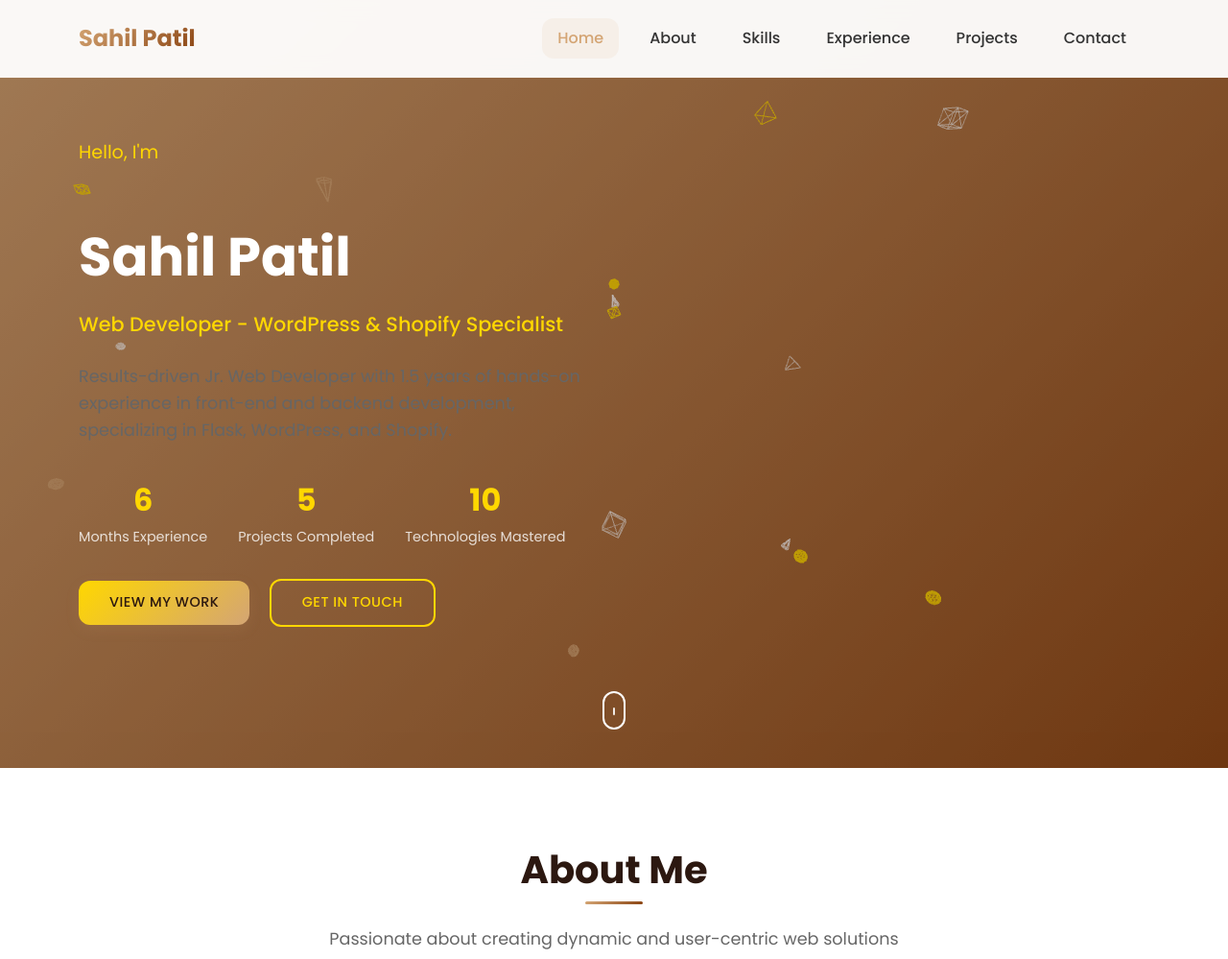
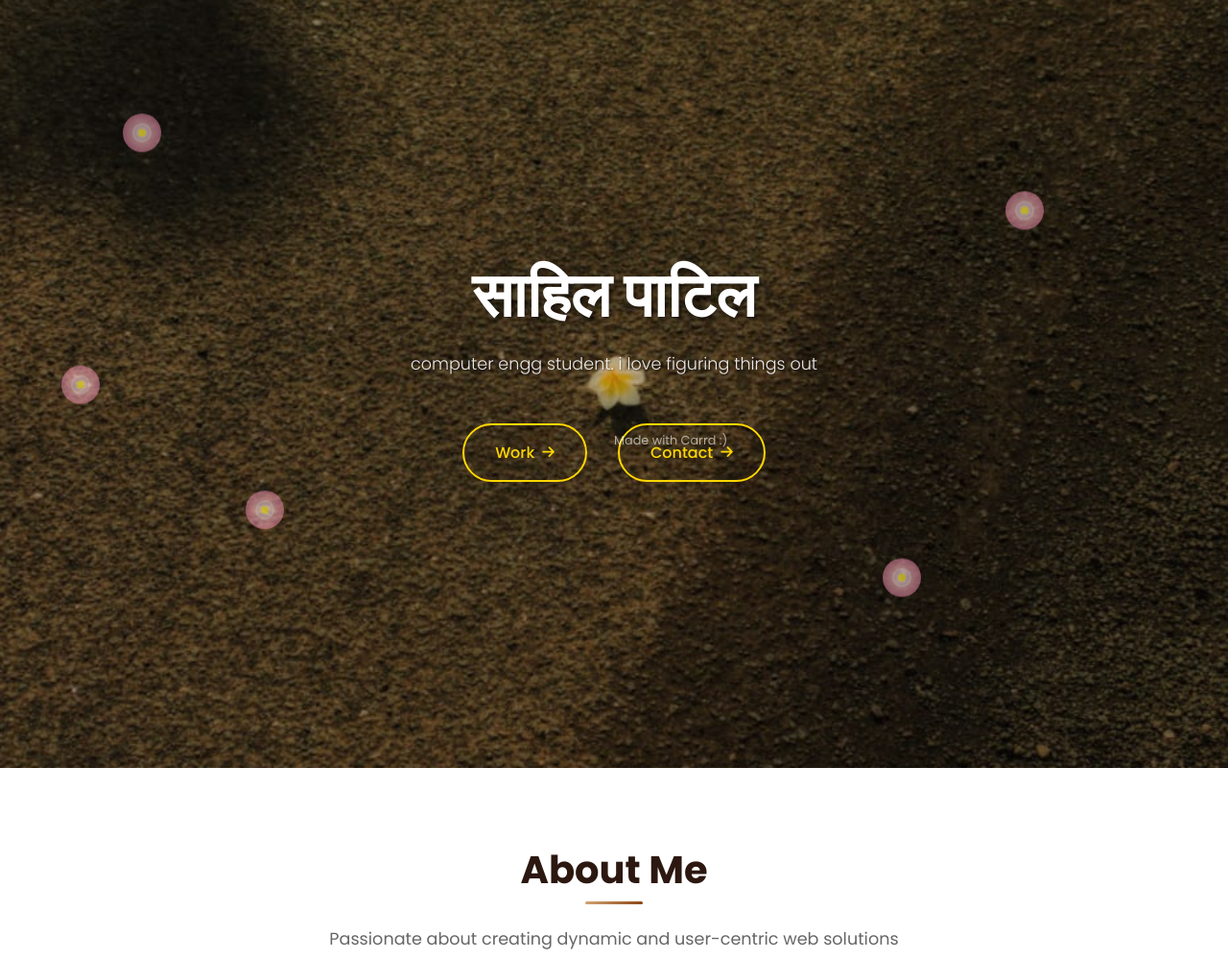
Before and after one commit to sgt-sahil1967/sahil-patil-portfolio, a Flask app: page / in a window 1280 px wide. Shown: the top 999 px of the page at 96% size. Run offline with Flask 3, Linux system fonts and the light colour scheme.

Commit message:
Revamp the home page with a background image and floating flower elements
Implement hero section redesign with a background image, CSS animations and flower elements, while removing Three.js.

Replit-Commit-Author: Agent
Replit-Commit-Session-Id: 37ebbf1f-269d-4c28-942e-91a27b899f1b
Replit-Commit-Screenshot-Url: https://storage.googleapis.com/screenshot-production-us-central1/e7db2fed-e762-4b7b-ac44-ed10c55df353/37ebbf1f-269d-4c28-942e-91a27b899f1b/AABeiMZ

```diff
--- a/static/css/style.css
+++ b/static/css/style.css
@@ -100,11 +100,19 @@ a {
     border-bottom: 1px solid rgba(212, 165, 116, 0.1);
     padding: 1rem 0;
     transition: var(--transition);
+    transform: translateY(0);
+}
+
+.navbar.navbar-hidden {
+    transform: translateY(-100%);
+    opacity: 0;
 }
 
 .navbar.scrolled {
     background: rgba(255, 255, 255, 0.98);
     box-shadow: var(--shadow-light);
+    transform: translateY(0);
+    opacity: 1;
 }
 
 .navbar-brand {
@@ -155,120 +163,184 @@ a {
     min-height: 100vh;
     display: flex;
     align-items: center;
-    background: var(--gradient-primary);
     overflow: hidden;
 }
 
-#three-canvas {
+.hero-background {
     position: absolute;
     top: 0;
     left: 0;
     width: 100%;
     height: 100%;
+    background-image: url('../images/hero-bg.jpg');
+    background-size: cover;
+    background-position: center;
+    background-repeat: no-repeat;
     z-index: 1;
 }
 
-.hero-overlay {
+.hero-background::after {
+    content: '';
     position: absolute;
     top: 0;
     left: 0;
     width: 100%;
     height: 100%;
-    background: rgba(44, 24, 16, 0.3);
+    background: rgba(0, 0, 0, 0.2);
     z-index: 2;
+}
+
+.apple-flowers-container {
+    position: absolute;
+    top: 0;
+    left: 0;
+    width: 100%;
+    height: 100%;
+    z-index: 3;
+    pointer-events: none;
+}
+
+.apple-flower {
+    position: absolute;
+    width: 40px;
+    height: 40px;
+    background: radial-gradient(circle, rgba(255, 255, 255, 0.9) 0%, rgba(255, 182, 193, 0.8) 40%, rgba(255, 105, 180, 0.6) 100%);
+    border-radius: 50%;
+    opacity: 0.7;
+    animation: float 6s ease-in-out infinite;
+}
+
+.apple-flower::before {
+    content: '';
+    position: absolute;
+    top: 50%;
+    left: 50%;
+    transform: translate(-50%, -50%);
+    width: 8px;
+    height: 8px;
+    background: #ffeb3b;
+    border-radius: 50%;
+}
+
+.apple-flower::after {
+    content: '';
+    position: absolute;
+    top: 50%;
+    left: 50%;
+    transform: translate(-50%, -50%);
+    width: 20px;
+    height: 20px;
+    border: 2px solid rgba(255, 255, 255, 0.3);
+    border-radius: 50%;
+}
+
+.flower-1 {
+    top: 15%;
+    left: 10%;
+    animation-delay: 0s;
+}
+
+.flower-2 {
+    top: 25%;
+    right: 15%;
+    animation-delay: 1s;
+}
+
+.flower-3 {
+    bottom: 30%;
+    left: 20%;
+    animation-delay: 2s;
+}
+
+.flower-4 {
+    bottom: 20%;
+    right: 25%;
+    animation-delay: 3s;
+}
+
+.flower-5 {
+    top: 50%;
+    left: 5%;
+    animation-delay: 4s;
 }
 
 .hero-content {
     position: relative;
-    z-index: 3;
+    z-index: 4;
     color: var(--white);
-}
-
-.hero-title .text-accent {
-    font-size: 1.2rem;
-    font-weight: 400;
-    color: var(--accent-color);
-    display: block;
-    margin-bottom: 0.5rem;
-    animation: fadeInUp 1s ease 0.2s both;
-}
-
-.main-title {
-    font-size: 3.5rem;
-    font-weight: 700;
-    margin-bottom: 1rem;
-    animation: fadeInUp 1s ease 0.4s both;
-}
-
-.hero-subtitle {
-    font-size: 1.3rem;
-    font-weight: 500;
-    margin-bottom: 1.5rem;
-    color: var(--accent-color);
-    animation: fadeInUp 1s ease 0.6s both;
-}
-
-.hero-description {
-    font-size: 1.1rem;
-    margin-bottom: 2rem;
-    max-width: 600px;
-    animation: fadeInUp 1s ease 0.8s both;
-}
-
-.hero-stats {
-    display: flex;
-    gap: 2rem;
-    margin-bottom: 2rem;
-    animation: fadeInUp 1s ease 1s both;
-}
-
-.stat-item {
     text-align: center;
 }
 
-.stat-number {
-    display: block;
-    font-size: 2rem;
+.hero-name {
+    font-size: 4rem;
     font-weight: 700;
-    color: var(--accent-color);
+    color: var(--white);
+    margin-bottom: 1rem;
+    text-shadow: 2px 2px 4px rgba(0, 0, 0, 0.5);
+    animation: fadeInUp 1s ease 0.5s both;
 }
 
-.stat-label {
-    font-size: 0.9rem;
-    color: rgba(255, 255, 255, 0.8);
+.hero-tagline {
+    font-size: 1.1rem;
+    color: rgba(255, 255, 255, 0.9);
+    margin-bottom: 3rem;
+    font-weight: 300;
+    text-shadow: 1px 1px 2px rgba(0, 0, 0, 0.5);
+    animation: fadeInUp 1s ease 0.7s both;
 }
 
 .hero-buttons {
-    animation: fadeInUp 1s ease 1.2s both;
+    display: flex;
+    justify-content: center;
+    gap: 2rem;
+    margin-bottom: 2rem;
+    animation: fadeInUp 1s ease 0.9s both;
 }
 
-.scroll-indicator {
+.btn-custom {
+    display: inline-flex;
+    align-items: center;
+    gap: 0.5rem;
+    padding: 1rem 2rem;
+    border: 2px solid var(--accent-color);
+    border-radius: 50px;
+    color: var(--accent-color);
+    font-weight: 500;
+    font-size: 1rem;
+    text-decoration: none;
+    background: transparent;
+    transition: all 0.3s ease;
+    text-transform: capitalize;
+}
+
+.btn-custom:hover {
+    background: var(--accent-color);
+    color: var(--dark-color);
+    transform: translateY(-2px);
+    box-shadow: 0 10px 20px rgba(255, 215, 0, 0.3);
+}
+
+.btn-custom i {
+    font-size: 0.9rem;
+    transition: transform 0.3s ease;
+}
+
+.btn-custom:hover i {
+    transform: translateX(3px);
+}
+
+.hero-credit {
     position: absolute;
     bottom: 2rem;
     left: 50%;
     transform: translateX(-50%);
-    z-index: 3;
-    animation: bounce 2s infinite;
+    z-index: 4;
+    animation: fadeInUp 1s ease 1.1s both;
 }
 
-.scroll-mouse {
-    width: 24px;
-    height: 40px;
-    border: 2px solid var(--white);
-    border-radius: 12px;
-    position: relative;
-}
-
-.scroll-wheel {
-    width: 2px;
-    height: 8px;
-    background: var(--white);
-    border-radius: 1px;
-    position: absolute;
-    top: 8px;
-    left: 50%;
-    transform: translateX(-50%);
-    animation: scroll 2s infinite;
+.hero-credit small {
+    color: rgba(255, 255, 255, 0.6);
+    font-size: 0.8rem;
 }
 
 @keyframes fadeInUp {
--- a/static/js/script.js
+++ b/static/js/script.js
@@ -30,10 +30,15 @@ function initNavigation() {
 
     // Navbar scroll effect
     window.addEventListener('scroll', function() {
-        if (window.scrollY > 100) {
+        const homeSection = document.getElementById('home');
+        const homeSectionHeight = homeSection ? homeSection.offsetHeight : 0;
+
+        if (window.scrollY > homeSectionHeight - 100) {
             navbar.classList.add('scrolled');
+            navbar.classList.remove('navbar-hidden');
         } else {
             navbar.classList.remove('scrolled');
+            navbar.classList.add('navbar-hidden');
         }
     });
 
--- a/templates/index.html
+++ b/templates/index.html
@@ -12,8 +12,7 @@
     <link rel="stylesheet" href="https://cdnjs.cloudflare.com/ajax/libs/font-awesome/6.4.0/css/all.min.css">
     <!-- Google Fonts -->
     <link href="https://fonts.googleapis.com/css2?family=Poppins:wght@300;400;500;600;700&display=swap" rel="stylesheet">
-    <!-- Three.js -->
-    <script src="https://cdnjs.cloudflare.com/ajax/libs/three.js/r128/three.min.js"></script>
+
     <!-- Custom CSS -->
     <link rel="stylesheet" href="{{ url_for('static', filename='css/style.css') }}">
 </head>
@@ -26,7 +25,7 @@
     </div>
 
     <!-- Navigation -->
-    <nav class="navbar navbar-expand-lg fixed-top">
+    <nav class="navbar navbar-expand-lg fixed-top navbar-hidden">
         <div class="container">
             <a class="navbar-brand" href="#home">
                 <span class="brand-text">Sahil Patil</span>
@@ -61,45 +60,35 @@
 
     <!-- Hero Section -->
     <section id="home" class="hero-section">
-        <canvas id="three-canvas"></canvas>
-        <div class="hero-overlay"></div>
+        <div class="hero-background"></div>
+        <div class="apple-flowers-container">
+            <div class="apple-flower flower-1"></div>
+            <div class="apple-flower flower-2"></div>
+            <div class="apple-flower flower-3"></div>
+            <div class="apple-flower flower-4"></div>
+            <div class="apple-flower flower-5"></div>
+        </div>
         <div class="container">
-            <div class="row align-items-center min-vh-100">
-                <div class="col-lg-6">
+            <div class="row align-items-center justify-content-center min-vh-100">
+                <div class="col-lg-8 text-center">
                     <div class="hero-content">
-                        <h1 class="hero-title">
-                            <span class="text-accent">Hello, I'm</span><br>
-                            <span class="main-title">Sahil Patil</span>
-                        </h1>
-                        <p class="hero-subtitle">Web Developer - WordPress & Shopify Specialist</p>
-                        <p class="hero-description">
-                            Results-driven Jr. Web Developer with 1.5 years of hands-on experience in front-end and backend development, specializing in Flask, WordPress, and Shopify.
-                        </p>
-                        <div class="hero-stats">
-                            <div class="stat-item">
-                                <span class="stat-number" data-count="6">0</span>
-                                <span class="stat-label">Months Experience</span>
-                            </div>
-                            <div class="stat-item">
-                                <span class="stat-number" data-count="5">0</span>
-                                <span class="stat-label">Projects Completed</span>
-                            </div>
-                            <div class="stat-item">
-                                <span class="stat-number" data-count="10">0</span>
-                                <span class="stat-label">Technologies Mastered</span>
-                            </div>
+                        <h1 class="hero-name">साहिल पाटिल</h1>
+                        <p class="hero-tagline">computer engg student. i love figuring things out</p>
+                        <div class="hero-buttons">
+                            <a href="#projects" class="btn-custom btn-work">
+                                Work
+                                <i class="fas fa-arrow-right"></i>
+                            </a>
+                            <a href="#contact" class="btn-custom btn-contact">
+                                Contact
+                                <i class="fas fa-arrow-right"></i>
+                            </a>
                         </div>
-                        <div class="hero-buttons">
-                            <a href="#projects" class="btn btn-primary me-3">View My Work</a>
-                            <a href="#contact" class="btn btn-outline-primary">Get In Touch</a>
+                        <div class="hero-credit">
+                            <small>Made with Carrd :)</small>
                         </div>
                     </div>
                 </div>
-            </div>
-        </div>
-        <div class="scroll-indicator">
-            <div class="scroll-mouse">
-                <div class="scroll-wheel"></div>
             </div>
         </div>
     </section>
@@ -527,7 +516,7 @@
         <div class="container">
             <div class="row">
                 <div class="col-lg-12 text-center">
-                    <p>&copy; 2025 Sahil Patil. All rights reserved. Built with <i class="fas fa-heart text-accent"></i> using Flask and Three.js</p>
+                    <p>&copy; 2025 Sahil Patil. All rights reserved. Built with <i class="fas fa-heart text-accent"></i> using Flask</p>
                 </div>
             </div>
         </div>
@@ -536,7 +525,6 @@
     <!-- Bootstrap JS -->
     <script src="https://cdn.jsdelivr.net/npm/bootstrap@5.3.0/dist/js/bootstrap.bundle.min.js"></script>
     <!-- Custom Scripts -->
-    <script src="{{ url_for('static', filename='js/three-scene.js') }}"></script>
     <script src="{{ url_for('static', filename='js/script.js') }}"></script>
 </body>
 </html>
```
Also changed, not shown: other parts of static/css/style.css (+23 -13 lines), static/images/hero-bg.jpg (added), static/images/hero-bg.svg (added), 1 other file.
